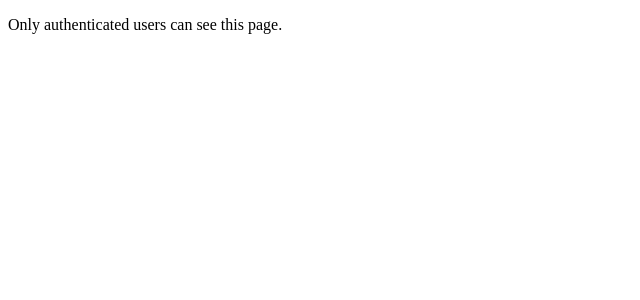
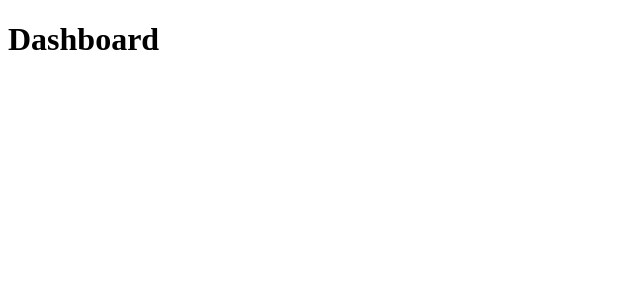
Before and after one commit to itsevanb/Twitch-Clone, a Next.js app in the folder video-streaming/: page / in a window 1280 px wide. Shown: the top 300 px of the page, without its empty margins (0-640 px from the left). Built offline with nearby package versions, Linux system fonts and the light colour scheme.

Commit message:
begin styling
using layout folder in our auth

```diff
--- a/video-streaming/app/globals.css
+++ b/video-streaming/app/globals.css
@@ -1,6 +1,12 @@
 @tailwind base;
 @tailwind components;
 @tailwind utilities;
+
+html,
+body,
+:root {
+  height: 100%;
+}
 
 @layer base {
   :root {
--- a/video-streaming/app/page.tsx
+++ b/video-streaming/app/page.tsx
@@ -1,8 +1,10 @@
-
+import { UserButton } from "@clerk/nextjs"
 export default function Page() {
   return (
-    <p>
-      Only authenticated users can see this page.
-    </p>
+    <div className="flex flex-col gap-y-4">
+      <h1>Dashboard</h1>
+      <UserButton
+      afterSignOutUrl="/"/>
+    </div>
   )
 }
```
Also changed, not shown: video-streaming/app/(auth)/layout.tsx (added, +13 -0 lines).
